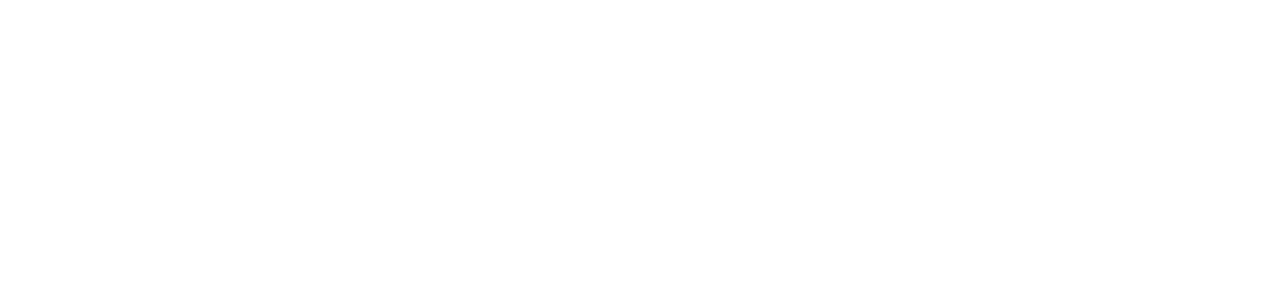
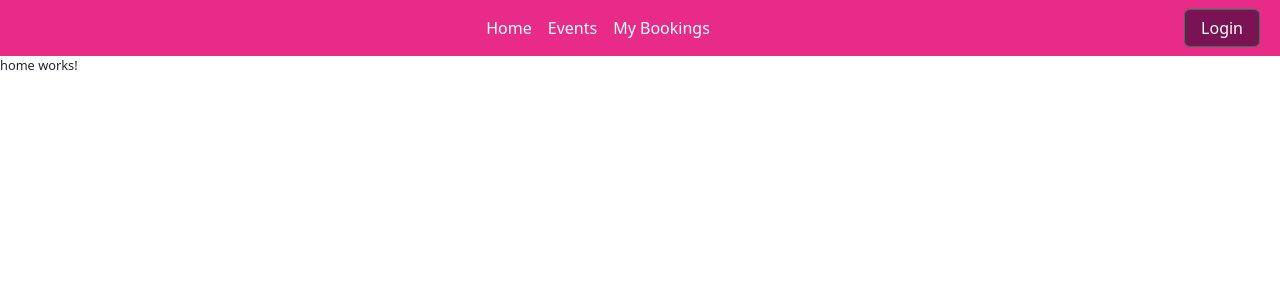
Before and after one commit to ArronRahul/EventBooking, an Angular app: page /home in a window 1280 px wide. Before the commit this address led to /. Shown: the top 300 px of the page. Built offline with nearby package versions, Linux system fonts and the light colour scheme; no server answers.

Commit message:
api call working

```diff
--- a/src/app/app.component.html
+++ b/src/app/app.component.html
@@ -1 +1,50 @@
+<nav class="navbar navbar-expand-lg navbar-light bg-background">
+  <!-- Container wrapper -->
+  <div class="container-fluid">
+    <!-- Toggle button -->
+    <button
+      class="navbar-toggler"
+      type="button"
+      data-mdb-toggle="collapse"
+      data-mdb-target="#navbarCenteredExample"
+      aria-controls="navbarCenteredExample"
+      aria-expanded="false"
+      aria-label="Toggle navigation"
+    >
+      <i class="fas fa-bars"></i>
+    </button>
+
+    <!-- Collapsible wrapper -->
+    <div
+      class="collapse navbar-collapse justify-content-center"
+      id="navbarCenteredExample"
+    >
+      <!-- Left links -->
+      <ul class="navbar-nav mb-2 mb-lg-0">
+        <li class="nav-item">
+          <a class="nav-link active" aria-current="page" href="#">Home</a>
+        </li>
+        <li class="nav-item">
+          <a class="nav-link" href="#">Events</a>
+        </li>
+        <li class="nav-item">
+          <a class="nav-link" href="#">My Bookings</a>
+        </li>
+      </ul>
+
+      <!-- Left links -->
+
+    </div>
+    <div class="d-flex align-items-center">
+      <button   type="button" class="btn btn-success px-3 me-2" data-bs-toggle="modal" data-bs-target="#myModal">
+        Login
+      </button>
+
+    </div>
+    <!-- Collapsible wrapper -->
+  </div>
+  <!-- Container wrapper -->
+</nav>
+
+
 <router-outlet />
--- a/src/app/app.config.ts
+++ b/src/app/app.config.ts
@@ -2,7 +2,8 @@ import { ApplicationConfig, provideZoneChangeDetection } from '@angular/core';
 import { provideRouter } from '@angular/router';
 
 import { routes } from './app.routes';
+import { provideHttpClient } from '@angular/common/http';
 
 export const appConfig: ApplicationConfig = {
-  providers: [provideZoneChangeDetection({ eventCoalescing: true }), provideRouter(routes)]
+  providers: [provideHttpClient(),provideZoneChangeDetection({ eventCoalescing: true }), provideRouter(routes)]
 };
--- a/src/app/app.routes.ts
+++ b/src/app/app.routes.ts
@@ -1,3 +1,25 @@
 import { Routes } from '@angular/router';
+import { HomeComponent } from './pages/home/home.component';
+import { EventComponent } from './pages/event/event.component';
+import { MyBookingComponent } from './pages/my-booking/my-booking.component';
 
-export const routes: Routes = [];
+export const routes: Routes = [
+    {
+        path: '',
+        redirectTo: 'home',
+        pathMatch: 'full'
+    },
+    // Add more routes here
+    {
+        path: 'home',
+        component: HomeComponent
+    },
+    {
+        path:'event:/id',
+        component: EventComponent
+    },
+    {
+        path: 'my-booking',
+        component: MyBookingComponent
+    }
+];
--- /dev/null
+++ b/src/app/model/model.ts
@@ -0,0 +1,18 @@
+export interface IAPIResponse {
+    message: string;
+    result: boolean;
+    data: any;
+}
+
+export interface IEvent{
+    eventId: number;
+    eventName: string;
+    eventDate: string;
+    startTime: string;
+    endTime: string;
+    organizerName: string;
+    userId:number;
+    price: number;
+    location: string;
+    imageUrl: string;
+}
--- a/src/app/pages/home/home.component.ts
+++ b/src/app/pages/home/home.component.ts
@@ -1,4 +1,6 @@
-import { Component } from '@angular/core';
+import { Component, inject, OnInit } from '@angular/core';
+import { EventService } from '../../service/event.service';
+import { IAPIResponse, IEvent } from '../../model/model';
 
 @Component({
   selector: 'app-home',
@@ -6,6 +8,21 @@ import { Component } from '@angular/core';
   templateUrl: './home.component.html',
   styleUrl: './home.component.css'
 })
-export class HomeComponent {
+export class HomeComponent implements OnInit{
 
+  eventList: IEvent [] = []
+  eventService= inject(EventService)
+
+  ngOnInit(): void {
+    debugger;
+    this.getEvents()
+  }
+
+  getEvents(){
+    debugger;
+    this.eventService.getAllEvents().subscribe((res: IAPIResponse) => {
+      debugger;
+      this.eventList = res.data
+    })
+  }
 }
--- /dev/null
+++ b/src/app/service/event.service.ts
@@ -0,0 +1,18 @@
+import { HttpClient } from '@angular/common/http';
+import { Injectable } from '@angular/core';
+import { IAPIResponse } from '../model/model';
+
+@Injectable({
+  providedIn: 'root'
+})
+export class EventService {
+
+  apiUrl: string = 'https://freeapi.miniprojectideas.com/api/EventBooking/';
+
+  constructor(private http: HttpClient ) { }
+
+  getAllEvents(){
+    debugger;
+    return this.http.get<IAPIResponse>(`${this.apiUrl}GetAllEvents`); // Replace with your API endpoint
+  }
+}
--- a/src/styles.css
+++ b/src/styles.css
@@ -1,10 +1,8 @@
 /* You can add global styles to this file, and also import other style files */
 /* You can add global styles to this file, and also import other style files */
 
-
-.bg-light  {
+.bg-background {
   background-color: #e82a89 !important;
-
 }
 .btn {
   background-color: #7a1354 !important;
```
Also changed, not shown: 1 other file (tests, documents, lock files or other folders). Lines whose indentation alone changed are shown as unchanged.
